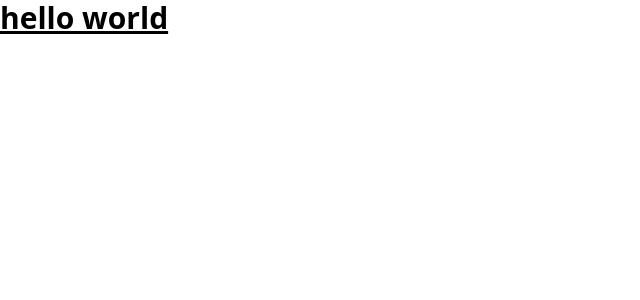
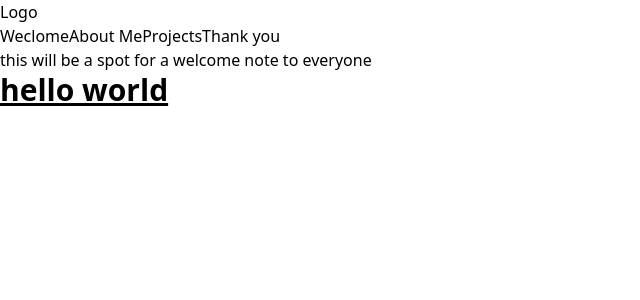
Before and after one commit to HRM0/myPortfolio, a React (Vite) app: page / in a window 1280 px wide. Shown: the top 300 px of the page, without its empty margins (0-640 px from the left). Built offline with nearby package versions, Linux system fonts and the light colour scheme.

Commit message:
created a small skeleton of project and planned out components

```diff
--- a/src/App.jsx
+++ b/src/App.jsx
@@ -1,8 +1,13 @@
-import { useState } from 'react'
+import React from "react"
+import Navbar from "./components/Navbar"
+import Welcome from "./components/Welcome"
+
 function App() {
 
   return (
     <>
+      <Navbar />
+      <Welcome />
       <div className='text-3xl font-bold underline'>
         hello world
       </div>
--- /dev/null
+++ b/src/components/Navbar.jsx
@@ -0,0 +1,18 @@
+import React from "react";
+
+const Navbar = () => {
+
+    return (
+        <nav>
+            <div>Logo</div>
+            <div>
+                <a>Weclome</a>
+                <a>About Me</a>
+                <a>Projects</a>
+                <a>Thank you</a>
+            </div>
+        </nav>
+    )
+}
+
+export default Navbar
--- /dev/null
+++ b/src/components/Welcome.jsx
@@ -0,0 +1,12 @@
+import React from "react";
+
+const Welcome = () => {
+
+    return (
+        <div>
+            this will be a spot for a welcome note to everyone
+        </div>
+    )
+}
+
+export default Welcome
```
